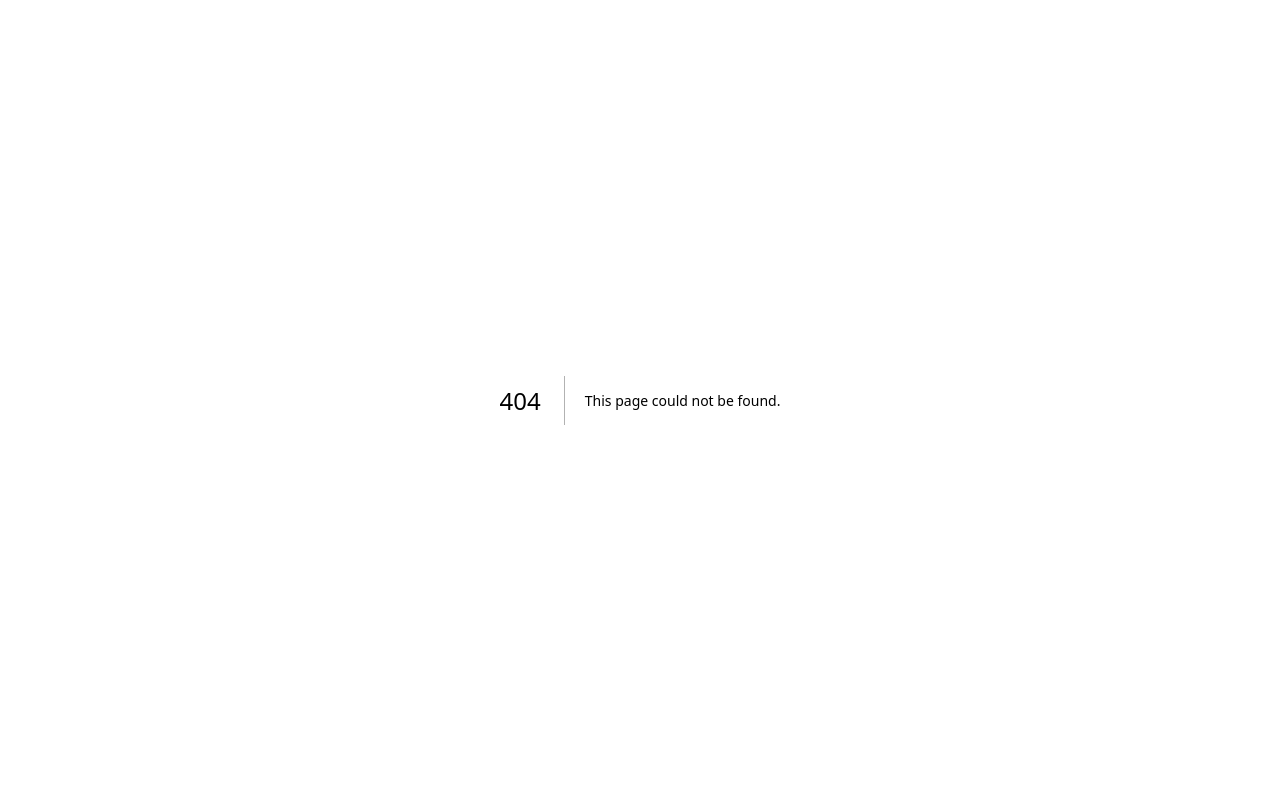
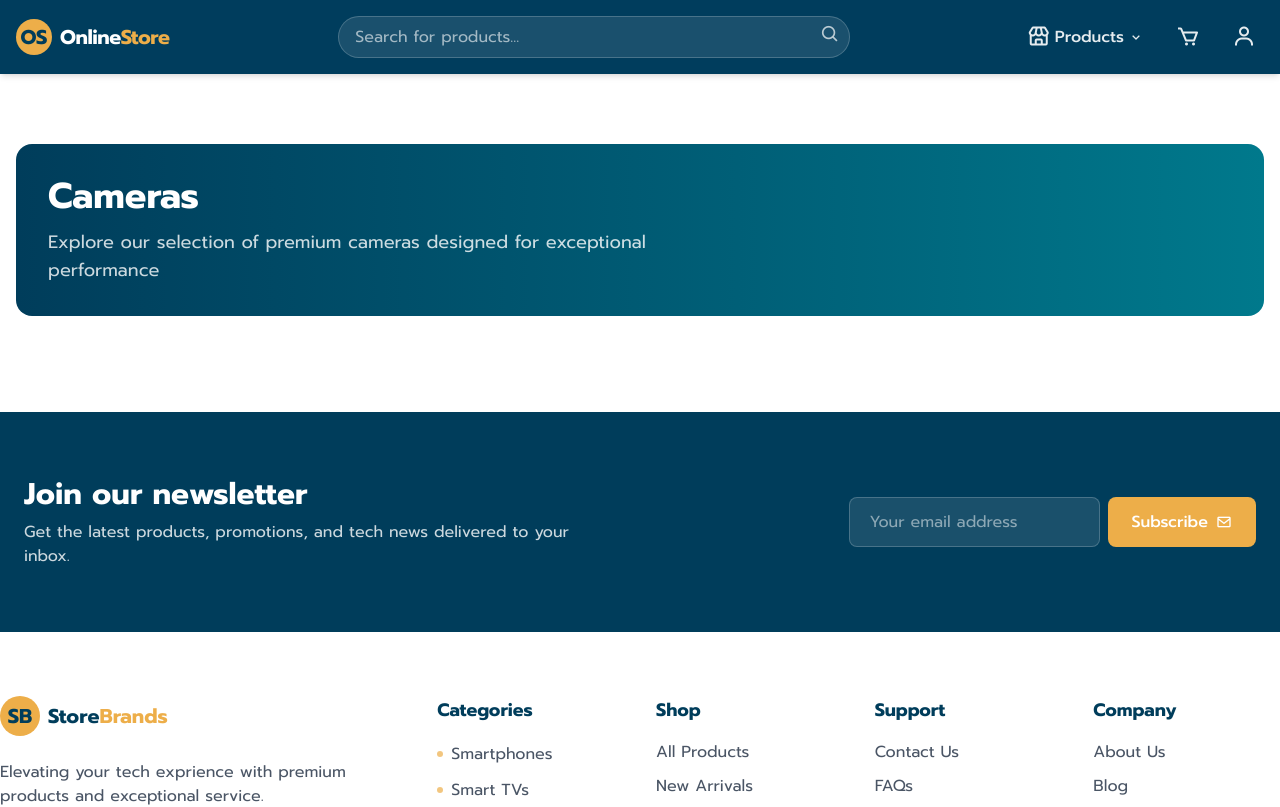
Before and after one commit to MaxShirinzad/NextJS-15-Online-Store-2, a Next.js app: page /products/cameras in a window 1280 px wide. Before the commit this address had no page. Shown: the top 807 px of the page. Built offline with nearby package versions, Linux system fonts and the light colour scheme.

Commit message:
Dynamic category banner

```diff
--- a/src/app/(store)/layout.tsx
+++ b/src/app/(store)/layout.tsx
@@ -9,6 +9,7 @@
     return (
         <div className="min-h-screen flex flex-col">
             <Navigation />
+            <div className="pt-24"></div>
             <main className="flex-grow">{children}</main>
             <Footer />
         </div>
--- /dev/null
+++ b/src/app/(store)/products/[category]/page.tsx
@@ -0,0 +1,21 @@
+import { Product, productsList, categories } from "@/app/data/products"
+
+export default async function CategoryPage({ params }: { params: Promise<{ category: string }> }) {
+  const resolveParams = await params
+  const categorySlug = resolveParams.category.toLowerCase()
+  const categoryInfo = categories.find((cat) => cat.slug === categorySlug)
+  const categoryName = categoryInfo?.name || resolveParams.category
+
+  return (
+    <div className="max-w-7xl mx-auto px-4 py-12">
+      <div className="bg-gradient-to-r from-[#003d5b] to-[#00798c] rounded-2xl p-8 mb-12 text-white relative overflow-hidden">
+        <div className="relative z-10">
+          <h1 className="text-4xl font-bold mb-3">{categoryName}</h1>
+          <p className="text-lg text-white/80 max-w-2xl">
+            Explore our selection of premium {categoryName.toLowerCase()} designed for exceptional performance
+          </p>
+        </div>
+      </div>
+    </div>
+  )
+}
--- a/src/app/(store)/products/page.tsx
+++ b/src/app/(store)/products/page.tsx
@@ -13,7 +13,7 @@
       <div className="grid grid-cols-1 sm:grid-cols-2 lg:grid-cols-3 xl:grid-cols-4 gap-6">
         {categories.map((category) => (
           <Link
-            href="/products"
+            href={`/products/${category.slug}`}
             key={category.slug}
             className="group bg-white rounded-xl overflow-hidden shadow-md hover:shadow-lg hover:translate-y-[-5px] border-b-4 relative transition-all"
             style={{ borderColor: category.color }}
```
